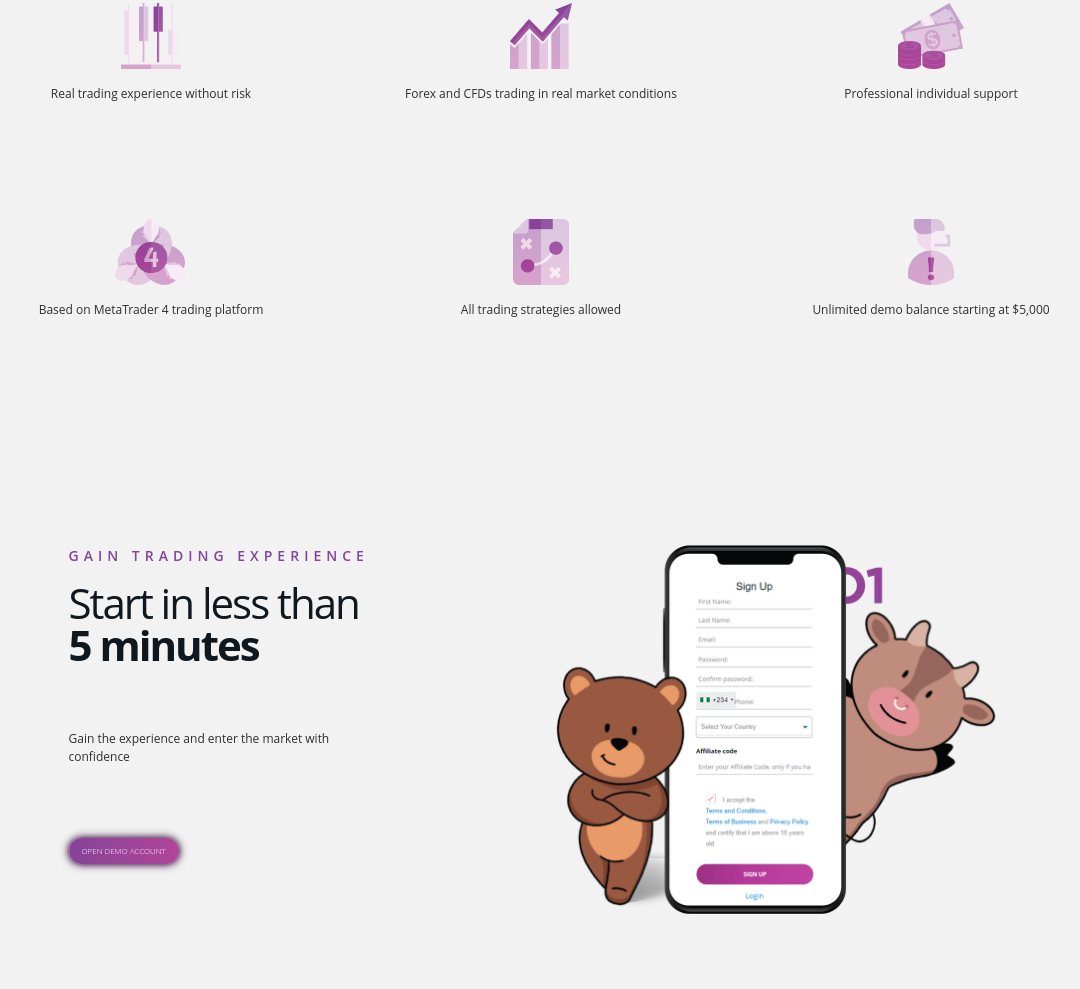
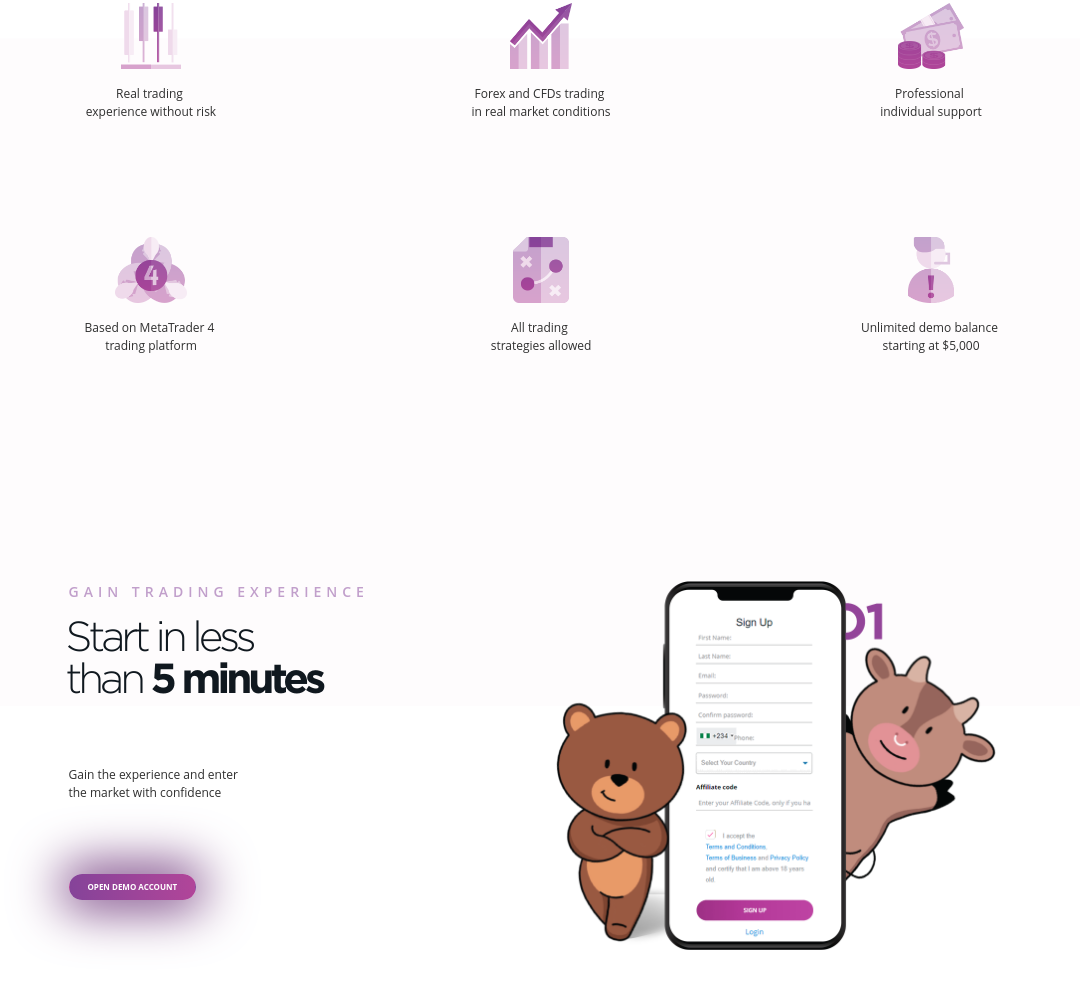
Before and after one commit to AlexGaiduk/test-landing, a plain HTML site: page index.html in a window 1280 px wide. Shown: the part 1609-2598 px from the top of the page, without its empty margins (99-1179 px from the left). Drawn offline with nearby package versions, Linux system fonts and the light colour scheme.

Commit message:
second commit

```diff
--- a/index.html
+++ b/index.html
@@ -18,7 +18,7 @@
 						<a href="#" class="logo"><img class="img-logo" src="./img/logo.png"></a>
 					</div>
 					<h1 class="first-title">Get $10,000</h1>
-					<h2 class="second-title">on demo trading account </h2>
+					<h2 class="second-title">on demo trading <br>account </h2>
 					<p class="title-paragraph">Test Forex trading in the real market environment</p>
 					<a href="#" class="btn">GET STARTED</a>
 				</div>
@@ -29,15 +29,14 @@
 		</div>
 	</div>
 
+	<div id="contentwrap">
 		<div class="content-block1">
 			<div class="container-fluid block1">
 				<div class="row padding">
-				<div class="offset-lg-1 col-xs-11 col-md-8 col-lg-5">
+					<div class="offset-lg-1 col-xs-11 col-md-8 col-lg-5 paragraph-content">
 						<p class="pre-paragraph">For Beginner Traders</p>
-					<div class="paragraph-content">
-						<p class="main-paragraph"><b>Free</b> trading simulator</p>
-						<p class="basic-paragraph">Are you new to trading financial markets? – Sign up with MTrading and get from $5,000 on your free demo account to practice Forex, and CFDs trading strategies in real market conditions!</p>
-					</div>
+						<p class="main-paragraph"><b>Free</b> trading <br>simulator</p>
+						<p class="basic-paragraph">Are you new to trading financial markets? – Sign up <br>with MTrading and get from $5,000 on your free demo <br>account to practice Forex, and CFDs trading strategies <br>in real market conditions!</p>
 						<a href="#" class="btn">Open Demo Account</a>
 					</div>
 					<div class="col-xs-12 col-md-9 col-lg-6">
@@ -54,29 +53,29 @@
 
 					<div class="col-xs-12 col-lg-4">
 						<img src="./img/icon1.png" alt="icon1" class="icon-img">
-					<p class="demo-paragraph">Real trading experience without risk</p>
+						<p class="demo-paragraph">Real trading <br>experience without risk</p>
 					</div>
 					<div class="col-xs-12 col-lg-4">
 						<img src="./img/icon2.png" alt="icon2" class="icon-img">
-					<p class="demo-paragraph">Forex and CFDs trading in real market conditions</p>
+						<p class="demo-paragraph">Forex and CFDs trading <br>in real market conditions</p>
 					</div>
 					<div class="col-xs-12 col-lg-4">
 						<img src="./img/icon3.png" alt="icon3" class="icon-img">
-					<p class="demo-paragraph">Professional individual support</p>
+						<p class="demo-paragraph">Professional <br>individual support</p>
 					</div>
 				</div>
 				<div class="row text-center centered">
 					<div class="col-xs-12 col-lg-4">
 						<img src="./img/icon4.png" alt="icon4" class="icon-img">
-					<p class="demo-paragraph">Based on MetaTrader 4 trading platform</p>
+						<p class="demo-paragraph">Based on MetaTrader 4 <br>trading platform</p>
 					</div>
 					<div class="col-xs-12 col-lg-4">
 						<img src="./img/icon5.png" alt="icon5" class="icon-img">
-					<p class="demo-paragraph">All trading strategies allowed</p>
+						<p class="demo-paragraph">All trading <br>strategies allowed</p>
 					</div>
 					<div class="col-xs-12 col-lg-4">
 						<img src="./img/icon6.png" alt="icon6" class="icon-img">
-					<p class="demo-paragraph">Unlimited demo balance starting at $5,000</p>
+						<p class="demo-paragraph">Unlimited demo balance <br>starting at $5,000</p>
 					</div>
 				</div>
 			</div>
@@ -87,14 +86,13 @@
 				<div class="row padding">
 					<div class="offset-lg-1 col-lg-5">
 						<p class="pre-paragraph">Gain Trading Experience</p>
-					<div class="paragraph-content">
-						<p class="main-paragraph">Start in less than <b>5 minutes</b></p>
-						<p class="basic-paragraph">Gain the experience and enter the market with confidence</p>
-					</div>
+						<p class="main-paragraph">Start in less <br>than <b>5 minutes</b></p>
+						<p class="basic-paragraph">Gain the experience and enter <br>the market with confidence</p>
 						<a href="#" class="btn">Open Demo Account</a>
 					</div>
 					<div class="col-xs-12 col-md-9 col-lg-6">
 						<img src="./img/mobile.png" alt="mobile" class="mobile-img">
+					</div>
 				</div>
 			</div>
 		</div>
--- a/style.css
+++ b/style.css
@@ -1,39 +1,48 @@
 @font-face {
-  font-family: "GothamPro";
-  src: url("./fonts/GothamPro Light.ttf");
-  font-weight: 400;
-  font-style: normal;
-}
+    font-family: "OpenSans";
+    src: local("OpenSans"), local("OpenSans"),
+        url("./fonts/OpenSans-Regular.woff2") format("woff2"),
+        url("./fonts/OpenSans-Regular.woff") format("woff"),
+        url("./fonts/OpenSans-Regular.ttf") format("truetype");
+    font-weight: normal;
+    font-style: normal;
+		font-display: swap;
+  }
 
 @font-face {
-  font-family: "GothamPro Bold";
-  src: url("./fonts/GothamPro Bold.ttf");
-  font-weight: 400;
-  font-style: normal;
-}
+    font-family: "GothamPro";
+    src: local("Gotham Pro Light"), local("Gotham-Pro-Light"),
+        url("./fonts/GothamPro-Light.woff2") format("woff2"),
+        url("./fonts/GothamPro-Light.woff") format("woff"),
+        url("./fonts/GothamPro-Light.ttf") format("truetype");
+    font-weight: normal;
+    font-style: normal;
+		font-display: swap;
+  }
 
 @font-face {
-  font-family: "OpenSans";
-  src: url("./fonts/OpenSans.ttf");
-  font-weight: 400;
-  font-style: normal;
-}
+    font-family: "GothamPro Bold";
+    src: local("Gotham Pro Bold"), local("Gotham-Pro-Bold"),
+        url("./fonts/GothamProBold.woff") format("woff"),
+        url("./fonts/GothamProBold.ttf") format("truetype");
+    font-weight: normal;
+    font-style: normal;
+		font-display: swap;
+  }
 
 body {
-	background-color: #f2f2f2;
-	font-family: "OpenSans";
+	background-color: #ffffff;
+	font-family: "OpenSans", Arial, sans-serif;
 	font-weight: 400;
 	font-size: 24px;
 	color: #2f2f2f;
 
 	-webkit-font-smoothing: antialiased;
 	-webkit-overflow-scrolling: touch;
-
-	margin-top: ;
 }
 
 h1, h2, h3, h4, h5, h6 {
-	font-family: "GothamPro Bold";
+	font-family: "GothamPro Bold", Arial, sans-serif;
 	font-weight: bold;
 	color: #10181f;
 }
@@ -62,6 +71,22 @@ a:hover, a:focus {
 	-webkit-background-size: cover;
 }
 
+#contentwrap {
+	background: url("./img/bg2.png")	no-repeat center;
+	background-size: 100%;
+
+	background-attachment: relative;
+
+	background-position: 0 -900px;
+
+	width: 100%;
+
+	-webkit-background-size: cover;
+	-moz-background-size: cover;
+	-o-background-size: cover;
+	-webkit-background-size: cover;
+}
+
 .img-logo {
 	width: 128px;
 }
@@ -72,17 +97,16 @@ a:hover, a:focus {
 	color: #ffffff;
 	font-size: 42px;
 	font-weight: bold;
-	letter-spacing: -4px;
+	letter-spacing: -3px;
 	text-transform: uppercase;
 }
 
 .second-title {
-	width: 380px;
-	font-family: "GothamPro";
+	font-family: "GothamPro", Arial, sans-serif;
 	color: #ffffff;
 	font-size: 42px;
-	font-weight: 200;
-	letter-spacing: -4px;
+	font-weight: 400;
+	letter-spacing: -50;
 	text-transform: uppercase;
 }
 
@@ -92,19 +116,20 @@ a:hover, a:focus {
 
 	font-size: 12px;
 	color: #ffffff;
-	font-family: "Open Sans";
+	font-family: "Open Sans", Arial, sans-serif;
 	font-weight: 400;
 }
 
 .btn {
+	padding: 6px 18px;
+
 	margin-bottom: 196px;
-
-	box-shadow: 0 0 10px 0 rgba(78,43,83,0.6), 0 0 5px 0 rgba(78,43,83,0.8), 0 0 10px 0 rgba(78,43,83,0.6);
+	box-shadow: 0 0 50px 10px #784383;
 
 	font-size: 8px;
 	color: #ffffff;
-	font-family: "Open Sans";
-	font-weight: 350;
+	font-family: "Open Sans", Arial, sans-serif;
+	font-weight: 700;
 	text-transform: uppercase;
 
 	border-radius: 22px;
@@ -117,34 +142,42 @@ a:hover, a:focus {
 }
 
 .pre-paragraph {
+
 	font-size: 14px;
 	letter-spacing: 5px;
-	color: #854399;
-	font-family: "Open Sans";
+	color: #c19fcb;
+	font-family: "Open Sans", Arial, sans-serif;
 	font-weight: 600;
 
 	text-transform: uppercase;
 }
 
-.paragraph-content {
-	width: 300px;
+.main-paragraph {
+	position: relative;
+	left: -3px;
+
+	font-size: 42px;
+	letter-spacing: -4px;
+
+	line-height: 42px;
+	color: #10181f;
+	font-family: "GothamPro", Arial, sans-serif;
+	font-weight: 300;
 }
 
-.main-paragraph {
-	font-size: 42px;
-	letter-spacing: -2px;
-	line-height: 42px;
-	color: #10181f;
-	font-family: "Open Sans";
+.main-paragraph > b {
+	font-family: "GothamPro Bold", Arial, sans-serif;
 }
 
 .basic-paragraph {
 	padding-top: 48px;
 	padding-bottom: 56px;
 
+	right: 100px;
+
 	font-size: 12px;
 	color: #2f2f2f;
-	font-family: "Open Sans";
+	font-family: "Open Sans", Arial, sans-serif;
 	font-weight: 400;
 }
 
@@ -175,6 +208,7 @@ a:hover, a:focus {
 }
 
 .demo-paragraph {
+	white-space: pre-wrap;
 	padding-top: 16px;
 	padding-bottom: 100px;
 
@@ -182,7 +216,7 @@ a:hover, a:focus {
 
 	font-size: 12px;
 	color: #2f2f2f;
-	font-family: "Open Sans";
+	font-family: "Open Sans", Arial, sans-serif;
 	font-weight: 400;
 }
 
```
Also changed, not shown: fonts/GothamPro Bold.ttf (deleted), fonts/GothamPro Light.ttf (deleted), fonts/GothamPro-Light.ttf (added), fonts/GothamPro-Light.woff (added), fonts/GothamPro-Light.woff2 (added), fonts/GothamProBold.ttf (added), fonts/GothamProBold.woff (added), fonts/OpenSans-Regular.ttf (added), fonts/OpenSans-Regular.woff (added), fonts/OpenSans-Regular.woff2 (added), fonts/OpenSans.ttf (deleted), img/bg2.png (added). Lines whose indentation alone changed are shown as unchanged.
